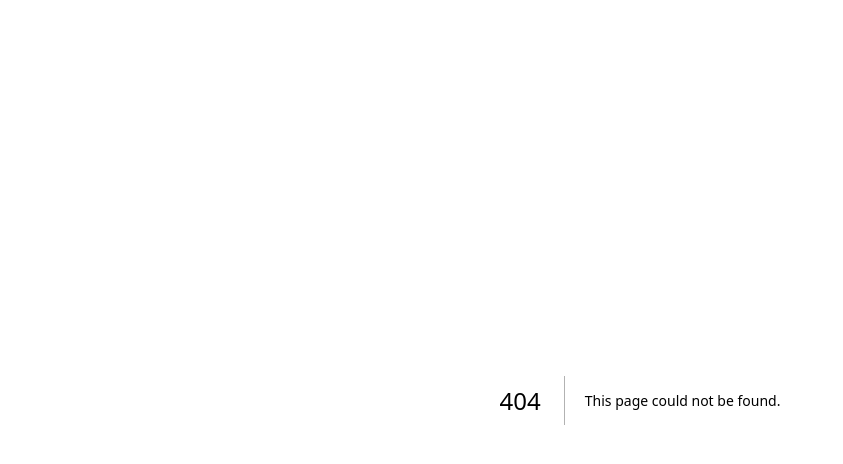
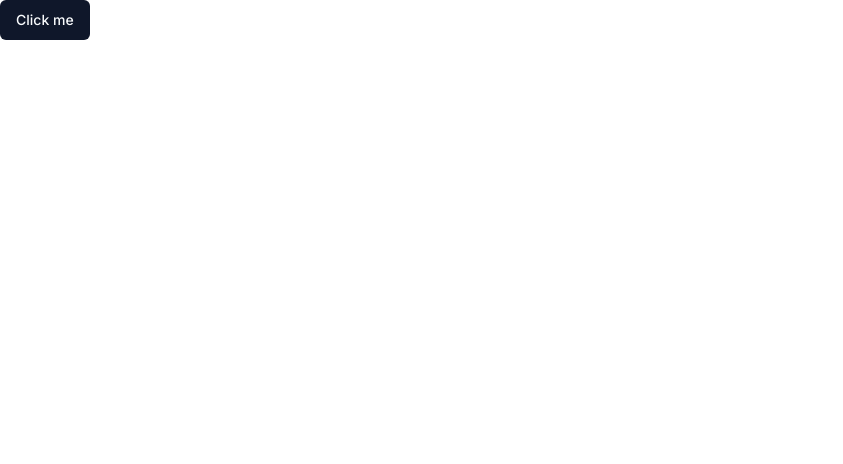
Before and after one commit to amelakor/ai-generator, a Next.js app: page /dashboard in a window 1280 px wide. Before the commit this address had no page. Shown: the top 464 px of the page, without its empty margins (0-843 px from the left). Built offline with nearby package versions, Linux system fonts and the light colour scheme.

Commit message:
Separating routes

```diff
--- a/app/page.tsx
+++ b/app/(dashboard)/(routes)/dashboard/page.tsx
@@ -1,5 +1,5 @@
 import { Button } from "@/components/ui/button";
 
-export default function Home() {
+export default function Dashboard() {
     return <Button>Click me</Button>;
 }
--- /dev/null
+++ b/app/(landing)/page.tsx
@@ -0,0 +1,9 @@
+const LandingPage = () => {
+    return (
+        <div>
+            <h1>Landing Page</h1>
+        </div>
+    );
+};
+
+export default LandingPage;
--- a/app/globals.css
+++ b/app/globals.css
@@ -1,6 +1,12 @@
 @tailwind base;
 @tailwind components;
 @tailwind utilities;
+
+html,
+body,
+:root {
+    height: 100%;
+}
 
 @layer base {
     :root {
--- a/app/layout.tsx
+++ b/app/layout.tsx
@@ -1,22 +1,22 @@
-import './globals.css'
-import type { Metadata } from 'next'
-import { Inter } from 'next/font/google'
+import "./globals.css";
+import type { Metadata } from "next";
+import { Inter } from "next/font/google";
 
-const inter = Inter({ subsets: ['latin'] })
+const inter = Inter({ subsets: ["latin"] });
 
 export const metadata: Metadata = {
-  title: 'Create Next App',
-  description: 'Generated by create next app',
-}
+    title: "AI Generator",
+    description: "AI Generator",
+};
 
 export default function RootLayout({
-  children,
+    children,
 }: {
-  children: React.ReactNode
+    children: React.ReactNode;
 }) {
-  return (
-    <html lang="en">
-      <body className={inter.className}>{children}</body>
-    </html>
-  )
+    return (
+        <html lang="en">
+            <body className={inter.className}>{children}</body>
+        </html>
+    );
 }
```
Lines whose indentation alone changed are shown as unchanged.
